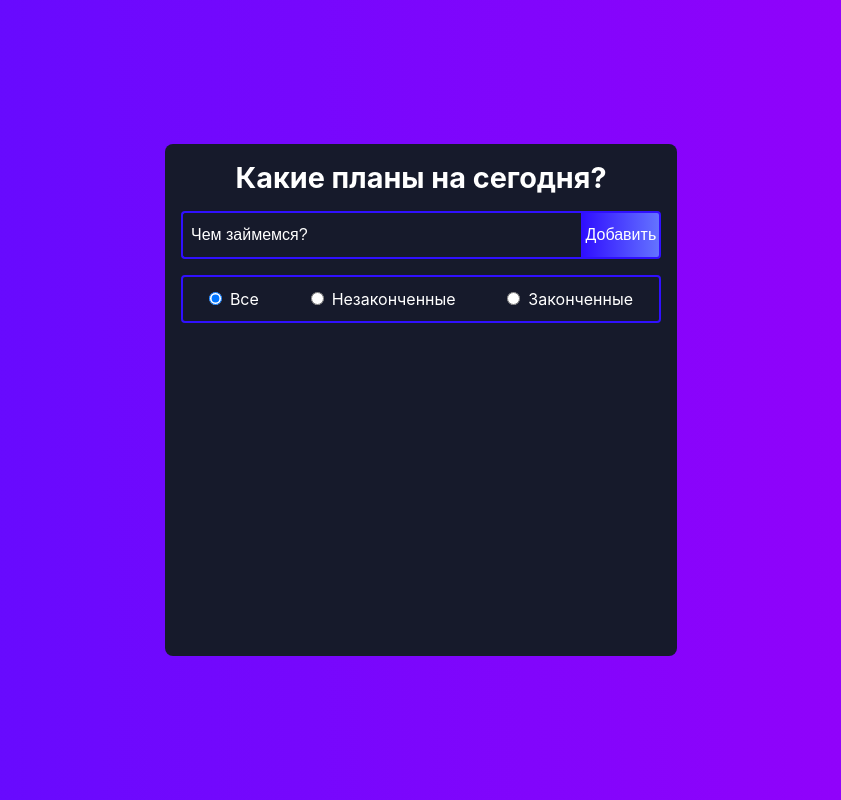
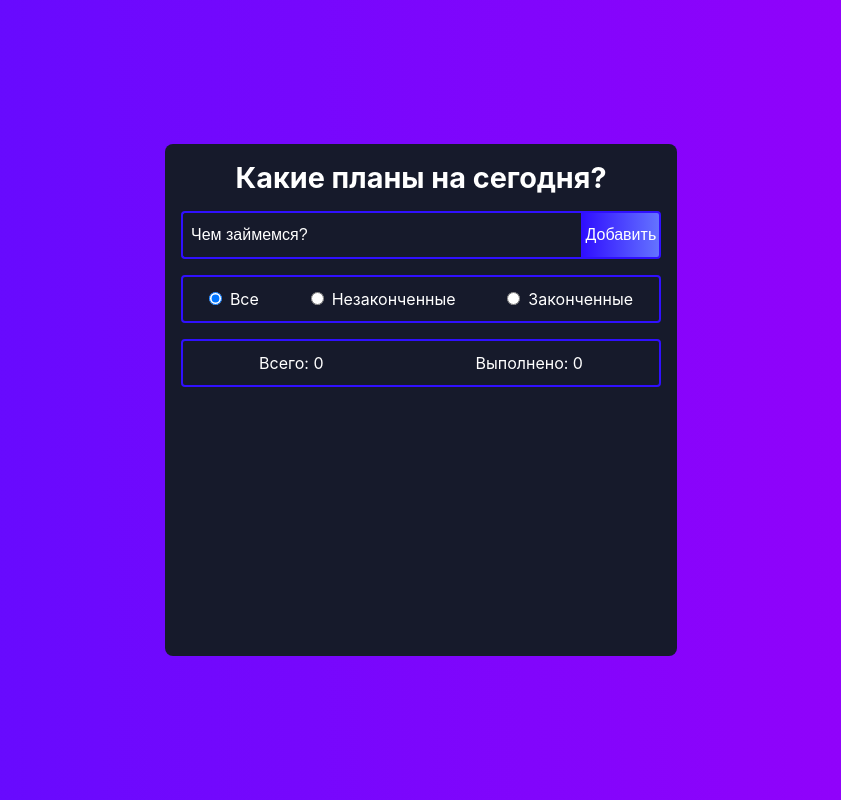
Before and after one commit to AntonM87/ToDo, a React (Create React App) app: page / in a window 1280 px wide. Shown: the whole page, without its empty margins (219-1060 px from the left). Built offline with nearby package versions, Linux system fonts and the light colour scheme.

Commit message:
закончил

```diff
--- a/src/App.jsx
+++ b/src/App.jsx
@@ -1,6 +1,7 @@
 import { useState, useEffect } from "react";
 import Task from "./layout/Task";
 import Filters from "./layout/Filters";
+import Counters from "./layout/Counters";
 import "./App.scss";
 
 function App() {
@@ -26,6 +27,11 @@ function App() {
     ]);
     e.target[0].value = "";
     e.preventDefault();
+  };
+
+  const complitHandler = (index, value) => {
+    todos[index].complited = value || !todos[index].complited;
+    setToDos([...todos]);
   };
 
   const deletItem = (taskId) => {
@@ -71,6 +77,7 @@ function App() {
       complitedStatus={complited}
       deletItem={deletItem}
       editItem={editItem}
+      complitHandler={complitHandler}
     />
   ));
 
@@ -82,6 +89,7 @@ function App() {
         <button type="submit">Добавить</button>
       </form>
       <Filters filterHandler={filterHandler} />
+      <Counters todos={todos} />
       <div className="todo-container">{taskList}</div>
     </div>
   );
--- /dev/null
+++ b/src/Styles/Counters.scss
@@ -0,0 +1,17 @@
+.counters {
+  display: flex;
+  flex-direction: row;
+  justify-content: space-around;
+  align-items: center;
+  height: 3rem;
+  margin-left: 1rem;
+  margin-right: 1rem;
+  margin-bottom: 1rem;
+  border-radius: 0.25rem;
+  border: 0.15rem solid #3010ff;
+  color: white;
+
+  p {
+    color: inherit;
+  }
+}
--- /dev/null
+++ b/src/layout/Counters.jsx
@@ -0,0 +1,16 @@
+import "../Styles/Counters.scss";
+export default function Counters({ todos }) {
+  let complitedTasks = 0;
+  todos.forEach(({ complited }) => (complited ? complitedTasks++ : null));
+
+  return (
+    <div className="counters">
+      <div>
+        <p>Всего: {todos.length}</p>
+      </div>
+      <div>
+        <p>Выполнено: {complitedTasks}</p>
+      </div>
+    </div>
+  );
+}
--- a/src/layout/Task.jsx
+++ b/src/layout/Task.jsx
@@ -1,11 +1,18 @@
 import { useState } from "react";
 
-function Task({ id, text, complitedStatus, index, deletItem, editItem }) {
+function Task({
+  id,
+  text,
+  complitedStatus,
+  index,
+  deletItem,
+  editItem,
+  complitHandler,
+}) {
   const [editMode, setEditMode] = useState(false);
   const [inputValue, setInputValue] = useState(text);
-  const [complited, setComplit] = useState(complitedStatus);
 
-  const className = complited ? "complited" : null;
+  const className = complitedStatus ? "complited" : null;
 
   const editTask = () => {
     return (
@@ -13,7 +20,7 @@ function Task({ id, text, complitedStatus, index, deletItem, editItem }) {
         onSubmit={(e) => {
           editItem(index, e.target[0].value);
           setEditMode(!editMode);
-          setComplit(false);
+          complitHandler(index, false);
           e.preventDefault();
         }}
       >
@@ -32,7 +39,7 @@ function Task({ id, text, complitedStatus, index, deletItem, editItem }) {
     return (
       <div
         onClick={() => {
-          setComplit(!complited);
+          complitHandler(index);
         }}
         className={`todo ${className}`}
       >
```
